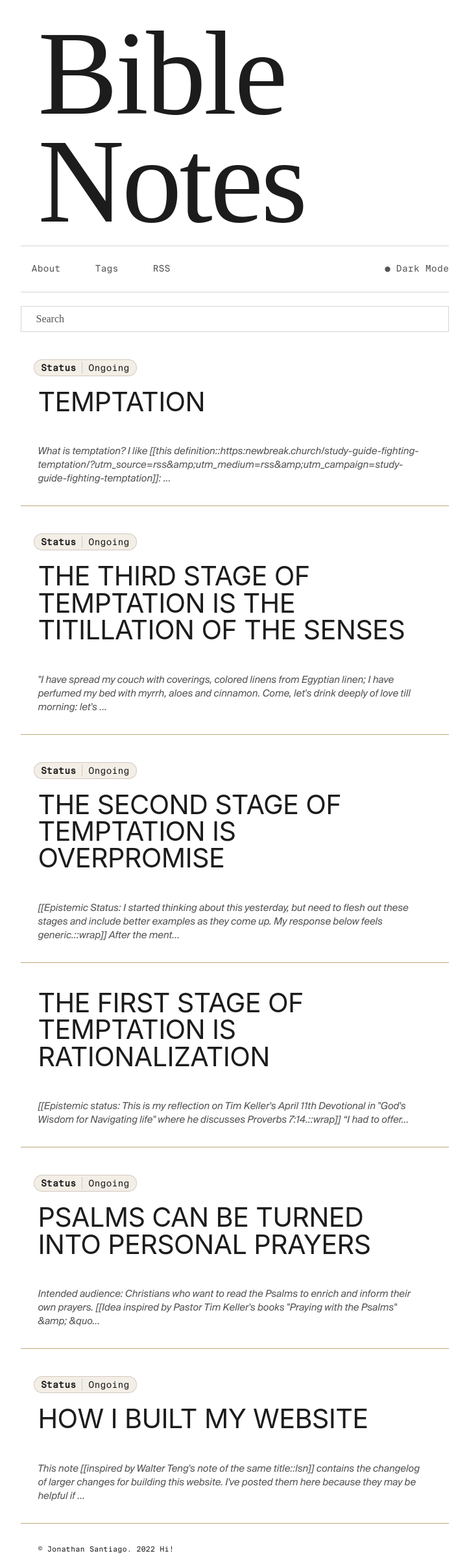
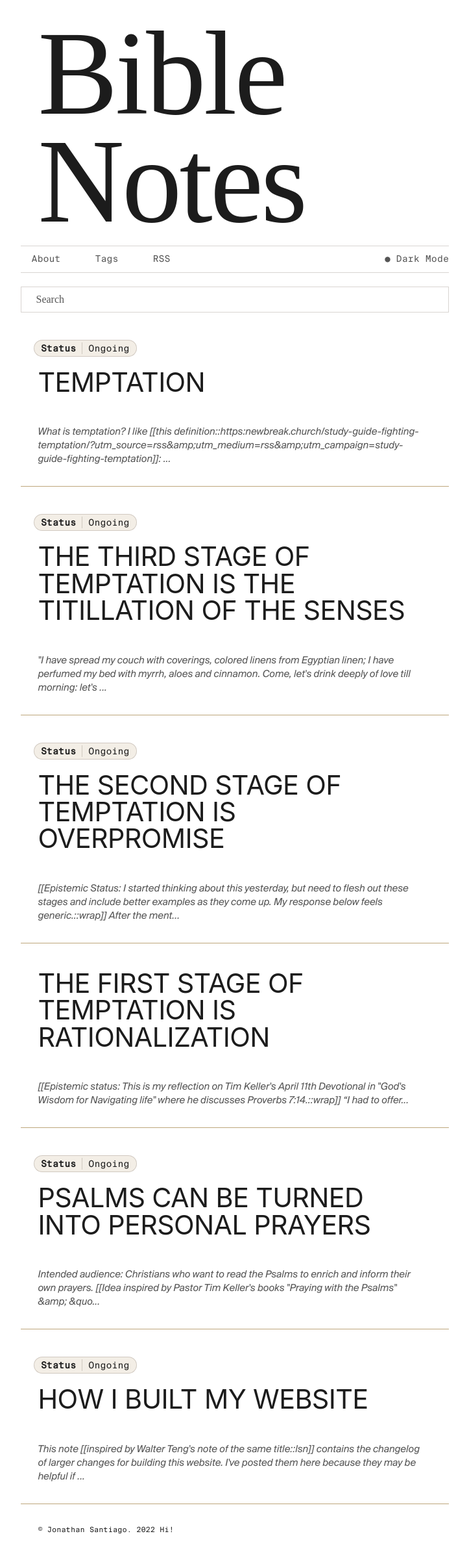
Before and after one commit to jsantiago611/digital-garden-master, a Jekyll site: the page built from index.md, in a window 1280 px wide. Shown: the whole page at 65% size, without its empty margins (278-1001 px from the left). Built offline with Jekyll 4.4.1, drawn with Linux system fonts in a browser that asks for light colours; some web fonts are replaced; after the commit the page ends 2374 px from its top, so only the background shows below that.

Commit message:
menu padding

```diff
--- a/assets/css/Style.css
+++ b/assets/css/Style.css
@@ -1772,7 +1772,7 @@ summary {
     float: left;
     border-top: 1px solid var(--c-border);
     border-bottom: 1px solid var(--c-border);
-    padding: 15px 0;
+    padding: -1px 0;
     margin-bottom: 1.3rem;
 }
 
```
